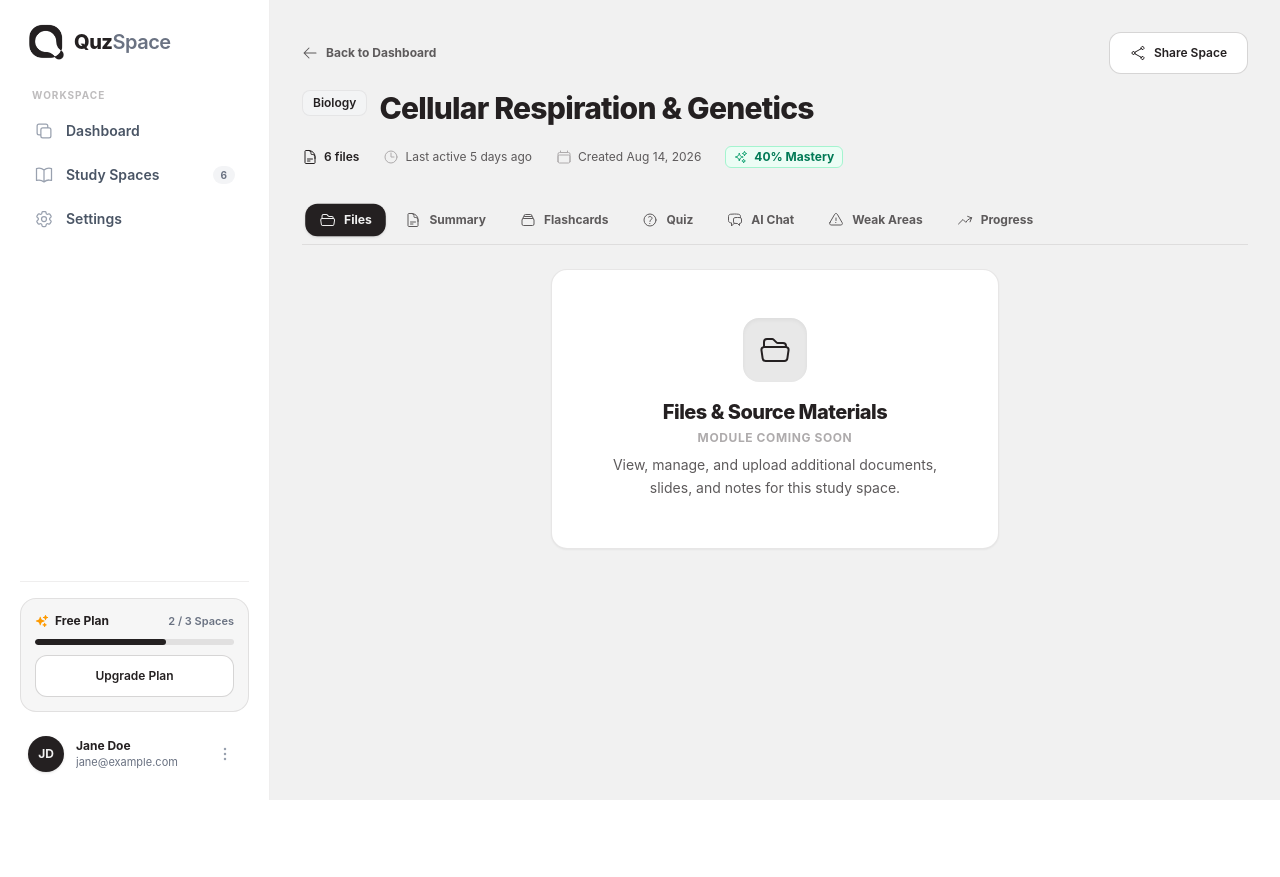
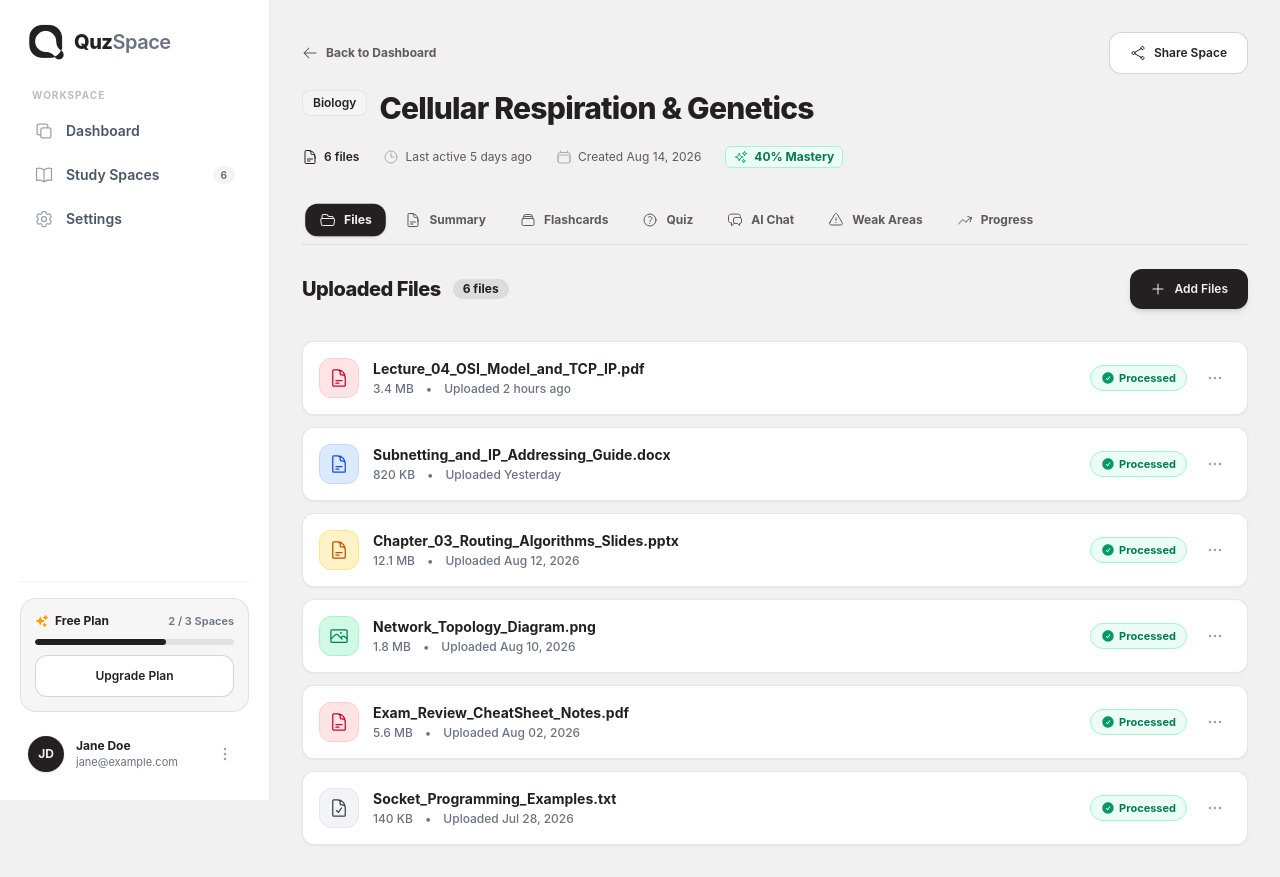
Before and after one commit to jeff4azi/quzspace-frontend, a React (Vite) app: page /spaces/bio-101 in a window 1280 px wide. Both pictures are taken after a click on the button "Files". Before the commit the page ends 800 px from the top, so only its background shows below. Built offline with nearby package versions, Linux system fonts and the light colour scheme.

Commit message:
feat: Implement file management in FilesTab with upload functionality and empty state

```diff
--- /dev/null
+++ b/src/components/study-space/FileRow.jsx
@@ -0,0 +1,127 @@
+import { useState } from "react";
+import {
+  HiOutlineDocumentText,
+  HiOutlinePhoto,
+  HiOutlineDocumentCheck,
+  HiOutlineEllipsisHorizontal,
+  HiOutlinePencil,
+  HiOutlineArrowDownTray,
+  HiOutlineTrash,
+  HiCheckCircle
+} from "react-icons/hi2";
+
+function getFileTypeBadge(file) {
+  const ext = file.name.split(".").pop().toLowerCase();
+  const type = file.type?.toLowerCase() || ext;
+
+  if (type === "pdf" || ext === "pdf") {
+    return { icon: HiOutlineDocumentText, color: "bg-rose-100 text-rose-700 border-rose-200", label: "PDF" };
+  }
+  if (type === "docx" || ext === "docx" || ext === "doc") {
+    return { icon: HiOutlineDocumentText, color: "bg-blue-100 text-blue-700 border-blue-200", label: "DOCX" };
+  }
+  if (type === "pptx" || ext === "pptx" || ext === "ppt") {
+    return { icon: HiOutlineDocumentText, color: "bg-amber-100 text-amber-700 border-amber-200", label: "PPTX" };
+  }
+  if (["image", "png", "jpg", "jpeg", "webp"].includes(type) || ["png", "jpg", "jpeg", "webp"].includes(ext)) {
+    return { icon: HiOutlinePhoto, color: "bg-emerald-100 text-emerald-700 border-emerald-200", label: "IMG" };
+  }
+  return { icon: HiOutlineDocumentCheck, color: "bg-gray-100 text-gray-700 border-gray-200", label: "TXT" };
+}
+
+export default function FileRow({ file, onDelete, onDownload, onRename }) {
+  const [showDropdown, setShowDropdown] = useState(false);
+  const badge = getFileTypeBadge(file);
+  const BadgeIcon = badge.icon;
+
+  const handleAction = (e, actionCallback, actionName) => {
+    e.preventDefault();
+    e.stopPropagation();
+    setShowDropdown(false);
+    if (actionCallback) {
+      actionCallback(file.id);
+    } else {
+      alert(`${actionName} placeholder for "${file.name}"`);
+    }
+  };
+
+  return (
+    <div className="group bg-white p-4 rounded-xl border border-muted/30 shadow-xs hover:border-brand/40 hover:shadow-md transition-all duration-200 flex flex-col sm:flex-row sm:items-center justify-between gap-3">
+
+      {/* Left: Type Icon + File Info */}
+      <div className="flex items-center gap-3.5 min-w-0 flex-1">
+        {/* Type Badge Icon */}
+        <div className={`w-10 h-10 rounded-xl flex items-center justify-center shrink-0 border ${badge.color}`}>
+          <BadgeIcon className="w-5 h-5" />
+        </div>
+
+        {/* File Name & Metadata */}
+        <div className="min-w-0 flex-1">
+          <p className="text-sm font-bold text-brand truncate" title={file.name}>
+            {file.name}
+          </p>
+          <div className="flex flex-wrap items-center gap-x-3 gap-y-1 text-xs text-gray-500 font-medium mt-0.5">
+            <span>{file.size}</span>
+            <span>•</span>
+            <span>Uploaded {file.uploadedAt}</span>
+          </div>
+        </div>
+      </div>
+
+      {/* Right: Status Pill & Overflow Menu */}
+      <div className="flex items-center justify-between sm:justify-end gap-3 shrink-0 pt-2 sm:pt-0 border-t sm:border-t-0 border-muted/20">
+
+        {/* Status Pill */}
+        <span className="inline-flex items-center gap-1 text-[11px] font-bold px-2.5 py-1 rounded-full bg-emerald-50 text-emerald-700 border border-emerald-200">
+          <HiCheckCircle className="w-3.5 h-3.5 text-emerald-600" />
+          <span>Processed</span>
+        </span>
+
+        {/* Overflow "•••" Dropdown Menu */}
+        <div className="relative">
+          <button
+            type="button"
+            onClick={(e) => {
+              e.preventDefault();
+              e.stopPropagation();
+              setShowDropdown(!showDropdown);
+            }}
+            className="p-1.5 text-gray-400 hover:text-brand rounded-lg hover:bg-gray-100 transition-colors"
+            aria-label="File options"
+          >
+            <HiOutlineEllipsisHorizontal className="w-5 h-5" />
+          </button>
+
+          {/* Dropdown Menu Popover */}
+          {showDropdown && (
+            <div className="absolute right-0 top-8 w-40 bg-white rounded-xl shadow-xl border border-muted/30 p-1.5 z-50 animate-in fade-in">
+              <button
+                onClick={(e) => handleAction(e, onDownload, "Download")}
+                className="w-full flex items-center gap-2 px-3 py-2 text-xs font-semibold text-gray-700 hover:bg-gray-100 rounded-lg transition-colors text-left"
+              >
+                <HiOutlineArrowDownTray className="w-4 h-4 text-gray-500" />
+                <span>Download</span>
+              </button>
+              <button
+                onClick={(e) => handleAction(e, onRename, "Rename")}
+                className="w-full flex items-center gap-2 px-3 py-2 text-xs font-semibold text-gray-700 hover:bg-gray-100 rounded-lg transition-colors text-left"
+              >
+                <HiOutlinePencil className="w-4 h-4 text-gray-500" />
+                <span>Rename</span>
+              </button>
+              <button
+                onClick={(e) => handleAction(e, onDelete, "Delete")}
+                className="w-full flex items-center gap-2 px-3 py-2 text-xs font-semibold text-rose-600 hover:bg-rose-50 rounded-lg transition-colors text-left"
+              >
+                <HiOutlineTrash className="w-4 h-4 text-rose-500" />
+                <span>Delete</span>
+              </button>
+            </div>
+          )}
+        </div>
+
+      </div>
+
+    </div>
+  );
+}
--- /dev/null
+++ b/src/components/study-space/tabs/FilesEmptyState.jsx
@@ -0,0 +1,29 @@
+import Button from "../../ui/Button";
+import { HiOutlineFolderPlus, HiPlus } from "react-icons/hi2";
+
+export default function FilesEmptyState({ onAddFilesClick }) {
+  return (
+    <div className="bg-white rounded-2xl border border-muted/30 p-8 sm:p-12 text-center max-w-lg mx-auto shadow-xs my-6">
+      <div className="w-16 h-16 rounded-2xl bg-brand/10 text-brand flex items-center justify-center mx-auto mb-5 shadow-inner">
+        <HiOutlineFolderPlus className="w-8 h-8" />
+      </div>
+
+      <h3 className="text-xl font-extrabold text-brand tracking-tight mb-2">
+        No Files Uploaded Yet
+      </h3>
+
+      <p className="text-sm text-gray leading-relaxed mb-6">
+        Upload your lecture slides, textbook PDFs, or notes to generate smart summaries, flashcards, and quizzes.
+      </p>
+
+      <Button
+        variant="primary"
+        onClick={onAddFilesClick}
+        className="px-6 py-3"
+      >
+        <HiPlus className="w-5 h-5" />
+        <span>Add Your First File</span>
+      </Button>
+    </div>
+  );
+}
--- a/src/components/study-space/tabs/FilesTab.jsx
+++ b/src/components/study-space/tabs/FilesTab.jsx
@@ -1,12 +1,89 @@
-import TabPlaceholder from "./TabPlaceholder";
-import { HiOutlineFolderOpen } from "react-icons/hi2";
+import { useState } from "react";
+import FileRow from "../FileRow";
+import FilesEmptyState from "./FilesEmptyState";
+import FileDropzone from "../../create-space/FileDropzone";
+import Button from "../../ui/Button";
+import { mockFiles } from "../../../data/mockFiles";
+import { HiPlus, HiXMark } from "react-icons/hi2";
 
 export default function FilesTab() {
+  const [files, setFiles] = useState(mockFiles);
+  const [showAddFiles, setShowAddFiles] = useState(false);
+  const [errorMessage, setErrorMessage] = useState("");
+
+  const handleFilesSelected = (newFiles) => {
+    setFiles((prev) => [...newFiles, ...prev]);
+    setShowAddFiles(false);
+  };
+
+  const handleDeleteFile = (fileId) => {
+    setFiles((prev) => prev.filter((f) => f.id !== fileId));
+  };
+
   return (
-    <TabPlaceholder
-      icon={HiOutlineFolderOpen}
-      title="Files & Source Materials"
-      description="View, manage, and upload additional documents, slides, and notes for this study space."
-    />
+    <div className="space-y-6">
+
+      {/* Header Row: Title, File Count & Add Files Button */}
+      <div className="flex flex-col sm:flex-row sm:items-center justify-between gap-4 pb-2">
+        <div className="flex items-center gap-3">
+          <h2 className="text-xl font-extrabold text-brand tracking-tight">
+            Uploaded Files
+          </h2>
+          <span className="text-xs font-bold px-2.5 py-0.5 rounded-full bg-brand/10 text-brand">
+            {files.length} {files.length === 1 ? "file" : "files"}
+          </span>
+        </div>
+
+        <Button
+          variant={showAddFiles ? "secondary" : "primary"}
+          onClick={() => setShowAddFiles(!showAddFiles)}
+          className="w-full sm:w-auto py-2.5 px-4 text-xs font-bold"
+        >
+          {showAddFiles ? (
+            <>
+              <HiXMark className="w-4 h-4" />
+              <span>Close Dropzone</span>
+            </>
+          ) : (
+            <>
+              <HiPlus className="w-4 h-4" />
+              <span>Add Files</span>
+            </>
+          )}
+        </Button>
+      </div>
+
+      {/* Expandable Inline Upload Dropzone */}
+      {showAddFiles && (
+        <div className="bg-white p-6 rounded-2xl border border-brand/30 shadow-md animate-in fade-in space-y-4">
+          <div className="flex items-center justify-between">
+            <h3 className="text-sm font-bold text-brand uppercase tracking-wider">
+              Upload New Documents
+            </h3>
+          </div>
+          <FileDropzone
+            onFilesSelected={handleFilesSelected}
+            errorMessage={errorMessage}
+            setErrorMessage={setErrorMessage}
+          />
+        </div>
+      )}
+
+      {/* File List OR Empty State */}
+      {files && files.length > 0 ? (
+        <div className="space-y-3">
+          {files.map((file) => (
+            <FileRow
+              key={file.id}
+              file={file}
+              onDelete={handleDeleteFile}
+            />
+          ))}
+        </div>
+      ) : (
+        <FilesEmptyState onAddFilesClick={() => setShowAddFiles(true)} />
+      )}
+
+    </div>
   );
 }
--- /dev/null
+++ b/src/data/mockFiles.js
@@ -0,0 +1,50 @@
+export const mockFiles = [
+  {
+    id: "f-1",
+    name: "Lecture_04_OSI_Model_and_TCP_IP.pdf",
+    type: "pdf",
+    size: "3.4 MB",
+    uploadedAt: "2 hours ago",
+    status: "processed",
+  },
+  {
+    id: "f-2",
+    name: "Subnetting_and_IP_Addressing_Guide.docx",
+    type: "docx",
+    size: "820 KB",
+    uploadedAt: "Yesterday",
+    status: "processed",
+  },
+  {
+    id: "f-3",
+    name: "Chapter_03_Routing_Algorithms_Slides.pptx",
+    type: "pptx",
+    size: "12.1 MB",
+    uploadedAt: "Aug 12, 2026",
+    status: "processed",
+  },
+  {
+    id: "f-4",
+    name: "Network_Topology_Diagram.png",
+    type: "image",
+    size: "1.8 MB",
+    uploadedAt: "Aug 10, 2026",
+    status: "processed",
+  },
+  {
+    id: "f-5",
+    name: "Exam_Review_CheatSheet_Notes.pdf",
+    type: "pdf",
+    size: "5.6 MB",
+    uploadedAt: "Aug 02, 2026",
+    status: "processed",
+  },
+  {
+    id: "f-6",
+    name: "Socket_Programming_Examples.txt",
+    type: "txt",
+    size: "140 KB",
+    uploadedAt: "Jul 28, 2026",
+    status: "processed",
+  },
+];
```
